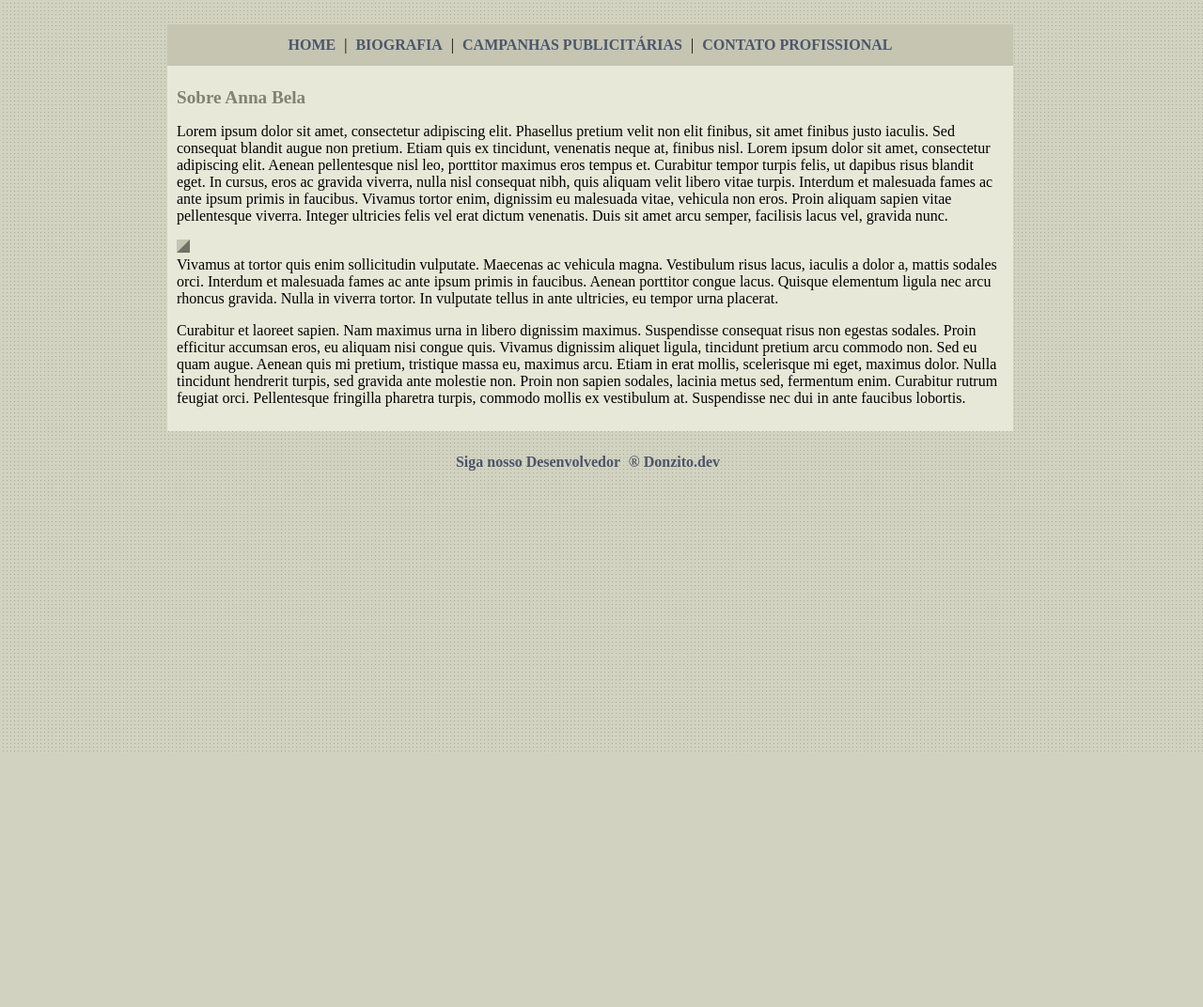
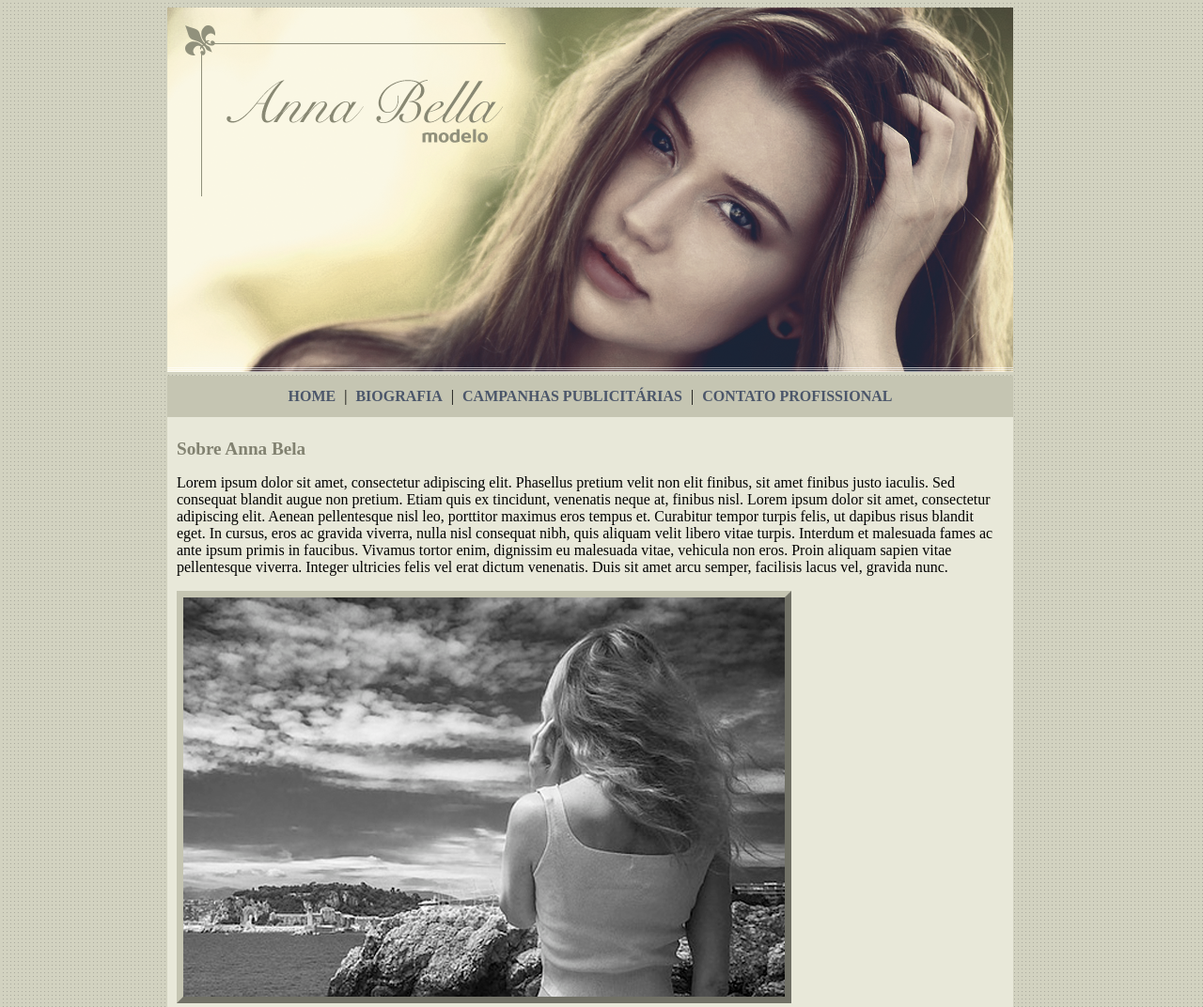
Before and after one commit to netodomingos/AnnaBella-Modelo, a plain HTML site: page Anna Bella/index.html in a window 1280 px wide. Shown: the top 1072 px of the page at 94% size. Before the commit the page ends 800 px from the top, so only its background shows below. Drawn offline with Linux system fonts and the light colour scheme; files whose address does not match are found by name.

Commit message:
Update index.html

```diff
--- a/Anna Bella/index.html
+++ b/Anna Bella/index.html
@@ -11,7 +11,7 @@
 
     <!-- Inicio do cabeçalho-->
     <div id="principal">
-        <img id="capa" src="/Meus Projetos/Anna Bella/imagens/capa.png" alt="">
+        <img id="capa" src="/imagens/capa.png" alt="">
 
         <!-- Fim do Cabeçalho-->
 
@@ -41,7 +41,7 @@
                 dictum
                 venenatis. Duis sit amet arcu semper, facilisis lacus vel, gravida nunc.<br>
                 <p></p>
-                <img class="img" src="/Meus Projetos/Anna Bella/imagens/foto1.png" alt=""><br>
+                <img class="img" src="/imagens/foto1.png" alt=""><br>
                 Vivamus at tortor quis enim sollicitudin vulputate. Maecenas ac vehicula magna. Vestibulum risus lacus,
                 iaculis a dolor a, mattis sodales orci. Interdum et malesuada fames ac ante ipsum primis in faucibus.
                 Aenean
```
